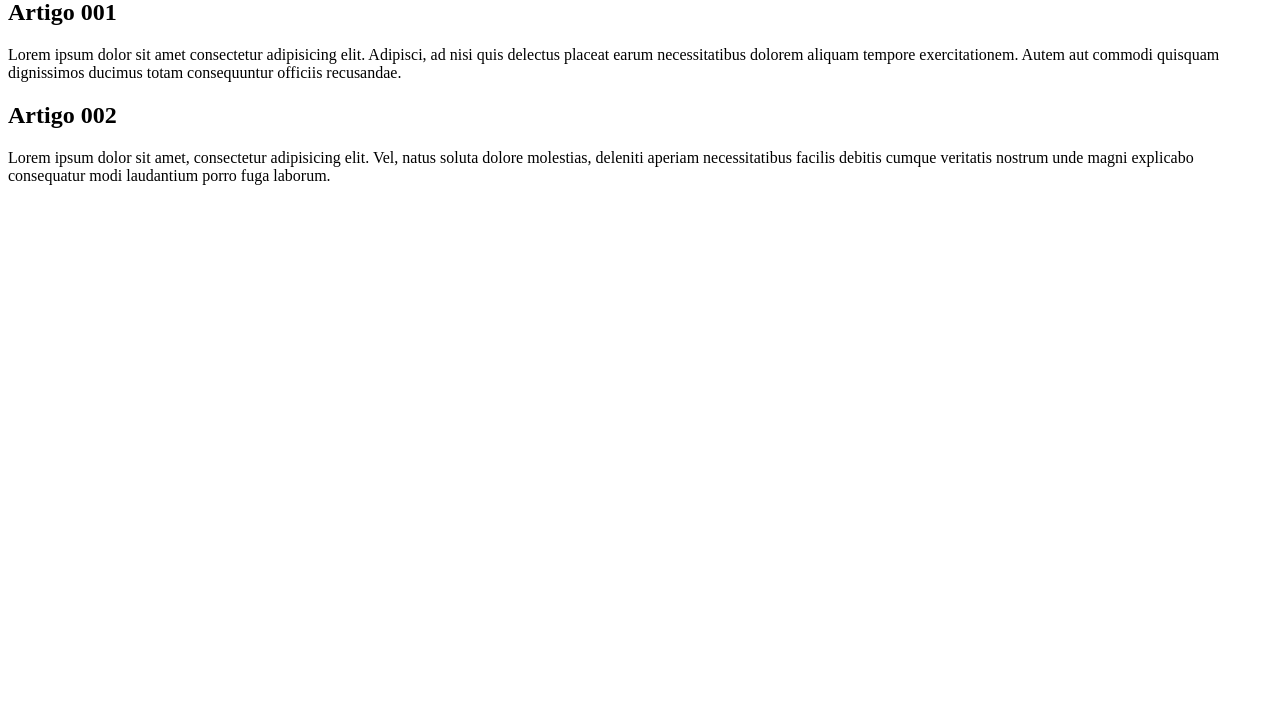
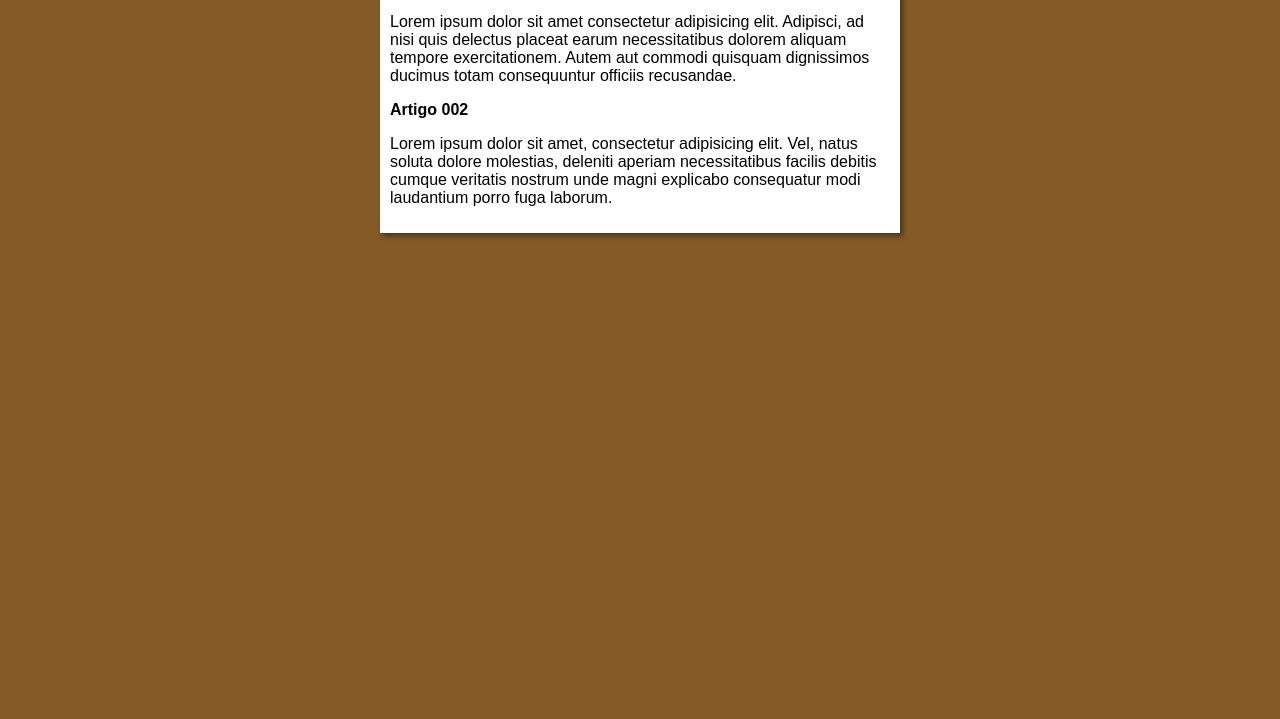
Before and after one commit to everson-s/site-exemplo-aula-git, a plain HTML site: page index.html in a window 1280 px wide. Shown: the part 81-800 px from the top of the page. Drawn offline with Linux system fonts and the light colour scheme.

Commit message:
iniciei o Design

```diff
--- /dev/null
+++ b/estilos/style.css
@@ -0,0 +1,16 @@
+*{
+    font-family: Arial, Helvetica, sans-serif;
+    font-size: 16px;
+}
+body{
+
+    background-color: rgb(131, 89, 38);
+}
+main{
+
+    background-color: white;
+    width: 500px;
+    margin: auto;
+    padding: 10px;
+    box-shadow: 3px 3px 5px rgba(0, 0, 0, 0.432);
+}
--- a/index.html
+++ b/index.html
@@ -5,6 +5,7 @@
     <meta http-equiv="X-UA-Compatible" content="IE=edge">
     <meta name="viewport" content="width=device-width, initial-scale=1.0">
     <title>Título do site</title>
+    <link rel="stylesheet" href="estilos/style.css">
 </head>
 <body>
 
```
